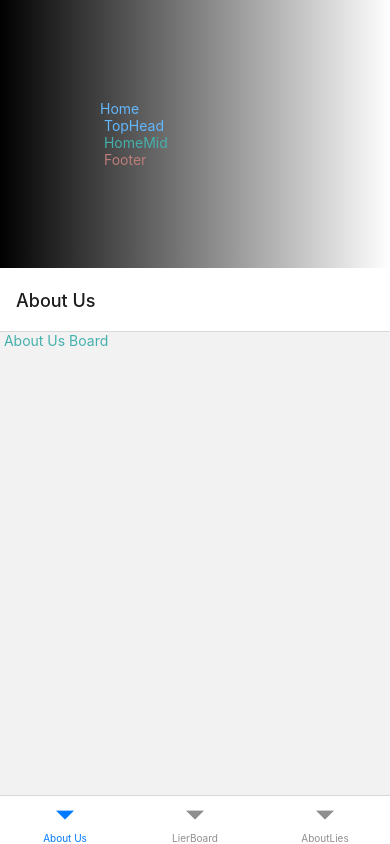
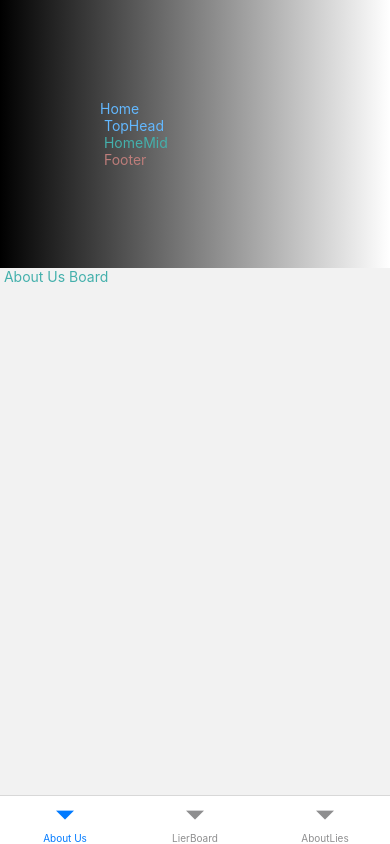
Before and after one commit to psteingh/LTRapp, a React Native app: screen / in a window 390 px wide. Built offline with nearby package versions, Linux system fonts and the light colour scheme.

Commit message:
ltrapp0325144

```diff
--- a/home/navbottom.js
+++ b/home/navbottom.js
@@ -11,14 +11,15 @@ const Tab = createBottomTabNavigator();
 
 // onPress={() => {navigation.navigate('AboutUsBoard'); }}
 
-function NavBottom({navigation}) {
+function NavBottom() {
     return (
         <Tab.Navigator>
             <Tab.Screen
                 name="AboutUs"
                 component={AboutUsBoard}
                 options={{
-                    title: "About Us"
+                    title: "About Us",
+                    headerShown: false,
                 }}
             />
 
```
